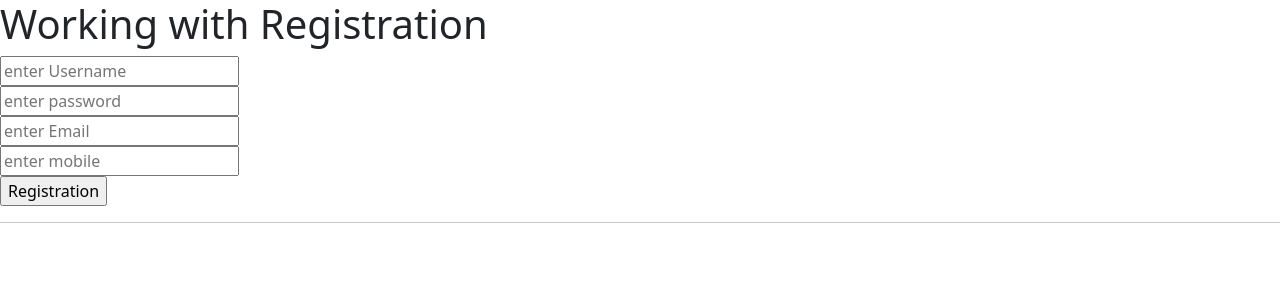
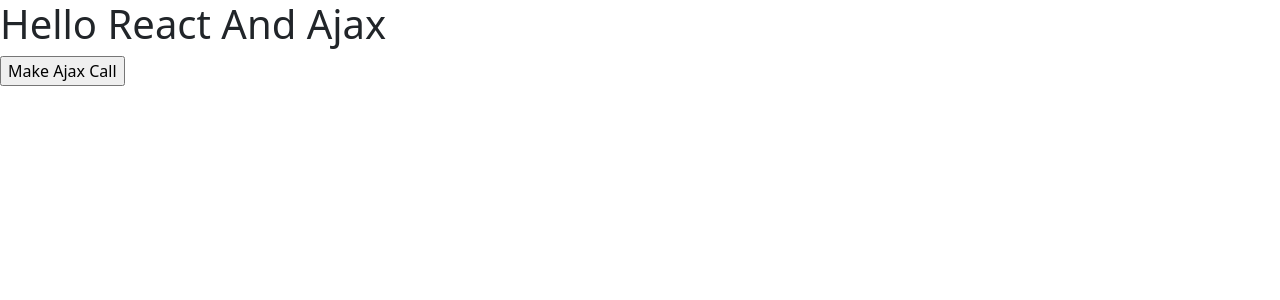
Before and after one commit to vivekshilkasbe/day-18-, a React (Create React App) app: page / in a window 1280 px wide. Shown: the top 300 px of the page. Built offline with nearby package versions, Linux system fonts and the light colour scheme.

Commit message:
ajax with jason

```diff
--- a/src/App.js
+++ b/src/App.js
@@ -10,103 +10,25 @@
 }
 
 function MyComponent() {
-  const [validationError, setvalidationError] = useState(false);
-  const [username, setUsername] = useState("");
-  const [password, setPassword] = useState("");
-  const [email, setEmail] = useState("");
-  const [mobile, setMobile] = useState("");
+  const [ajaxList, setAjaxList] = useState([]);
 
-  const [userList, setUserList] = useState([]);
-
-  const handleUsername = (e) => {
-    setUsername(e.target.value);
-  };
-  const handlePassword = (e) => {
-    setPassword(e.target.value);
-  };
-  const handleEmail = (e) => {
-    setEmail(e.target.value);
-  };
-  const handleMobile = (e) => {
-    setMobile(e.target.value);
-  };
-  const registerUser = () => {
-    // alert(`${username} ${password} ${email} ${mobile} `);
-    if (username == "" || password == "" || email == "" || mobile == "") {
-      setvalidationError(true);
-      return;
-    }
-    const user = {
-      username: username,
-      password: password,
-      email: email,
-      mobile: mobile,
-    };
-    const newList = [user, ...userList];
-    setUserList(newList);
-
-    // clear in the end
-    setUsername("");
-    setPassword("");
-    setEmail("");
-    setMobile("");
-    setvalidationError(false);
+  const makeAjaxCall = async () => {
+    const url = "https://jsonplaceholder.typicode.com/posts";
+    const response = await fetch(url);
+    const result = await response.json();
+    setAjaxList(result);
+    // console.log(result);
   };
 
   return (
     <div>
-      <h1>Working with Registration </h1>
-      <div>
-        <input
-          type="text"
-          placeholder="enter Username"
-          value={username}
-          onChange={handleUsername}
-          className={
-            username == "" && validationError ? "border border-danger" : ""
-          }
-        />
-      </div>
-      <div>
-        <input
-          type="text"
-          placeholder="enter password"
-          value={password}
-          onChange={handlePassword}
-          className={
-            password == "" && validationError ? "border border-danger" : ""
-          }
-        />
-      </div>
-      <div>
-        <input
-          type="text"
-          placeholder="enter Email"
-          value={email}
-          onChange={handleEmail}
-          className={
-            email == "" && validationError ? "border border-danger" : ""
-          }
-        />
-      </div>
-      <div>
-        <input
-          type="text"
-          placeholder="enter mobile"
-          value={mobile}
-          onChange={handleMobile}
-          className={
-            mobile == "" && validationError ? "border border-danger" : ""
-          }
-        />
-      </div>
-      <div>
-        <input type="button" value="Registration" onClick={registerUser} />
-      </div>
-      <hr />
-      {userList.map((item, index) => (
-        <div key={index}>
-          {item.username},{item.password},{item.email},{item.mobile}
+      <h1> Hello React And Ajax</h1>
+      <input type="button" value="Make Ajax Call" onClick={makeAjaxCall} />
+
+      {ajaxList.map((item, index) => (
+        <div className="alert alert-primary" key={index}>
+          {item.title} {item.id}
+          {item.userId}
         </div>
       ))}
     </div>
```
